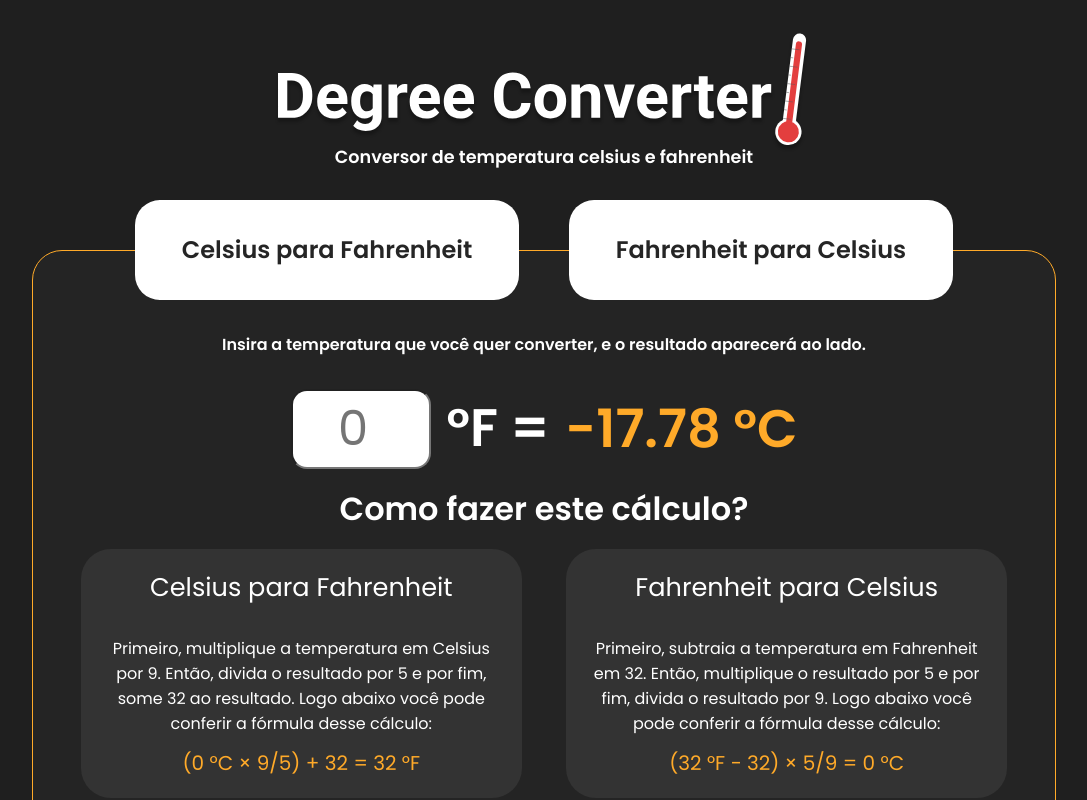
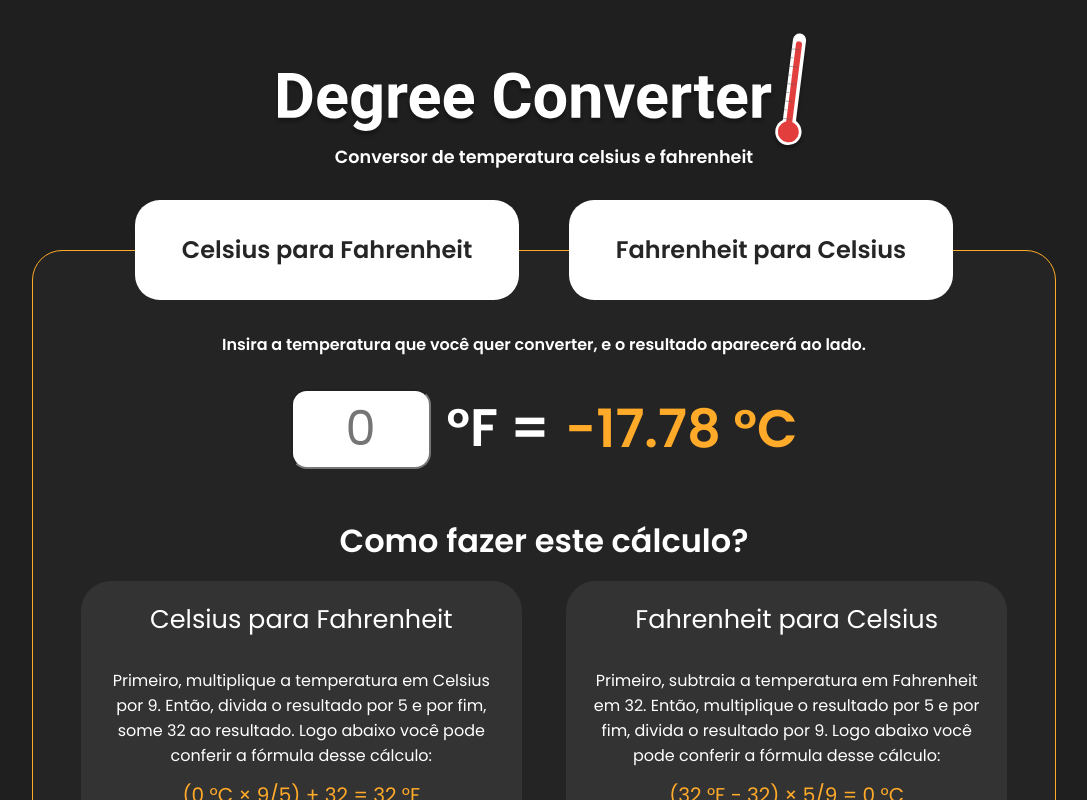
Before and after one commit to marronegio/degree_converter, a React (Create React App) app: page / in a window 1280 px wide. Shown: the top 800 px of the page, without its empty margins (96-1183 px from the left). Built offline with nearby package versions, Linux system fonts and the light colour scheme.

Commit message:
raised h3 margin top

```diff
--- a/src/components/PageBody/styles.ts
+++ b/src/components/PageBody/styles.ts
@@ -21,7 +21,7 @@ export const Container = styled.div`
       text-align: center;
       color: white;
       font-weight: 700;
-      font-size: .9rem;
+      font-size: 0.9rem;
       margin-bottom: 2rem;
     }
   }
@@ -105,6 +105,11 @@ export const Content = styled.div`
   input {
     border-radius: 1rem;
   }
+  input::-webkit-outer-spin-button,
+  input::-webkit-inner-spin-button {
+    -webkit-appearance: none;
+    margin: 0;
+  }
 
   @media (max-width: 720px) /* Mobile */ {
     margin-left: 8%;
@@ -164,7 +169,7 @@ export const Content = styled.div`
 
     .tutorial-title {
       color: white;
-      margin-top: 1rem;
+      margin-top: 2rem;
       font-size: 1.5rem;
       text-align: center;
     }
@@ -260,7 +265,7 @@ export const Content = styled.div`
 
     .tutorial-title {
       color: white;
-      margin-top: 1rem;
+      margin-top: 3rem;
       font-size: 2.25rem;
     }
 
@@ -291,7 +296,7 @@ export const Content = styled.div`
     }
   }
 
-  @media (min-width: 960px) {
+  @media (min-width: 960px) /* Desktop */ {
     margin-left: 8%;
     margin-right: 8%;
     margin: 0 auto;
@@ -342,7 +347,7 @@ export const Content = styled.div`
 
     .tutorial-title {
       color: white;
-      margin-top: 1rem;
+      margin-top: 3rem;
       font-size: 2rem;
     }
 
```
